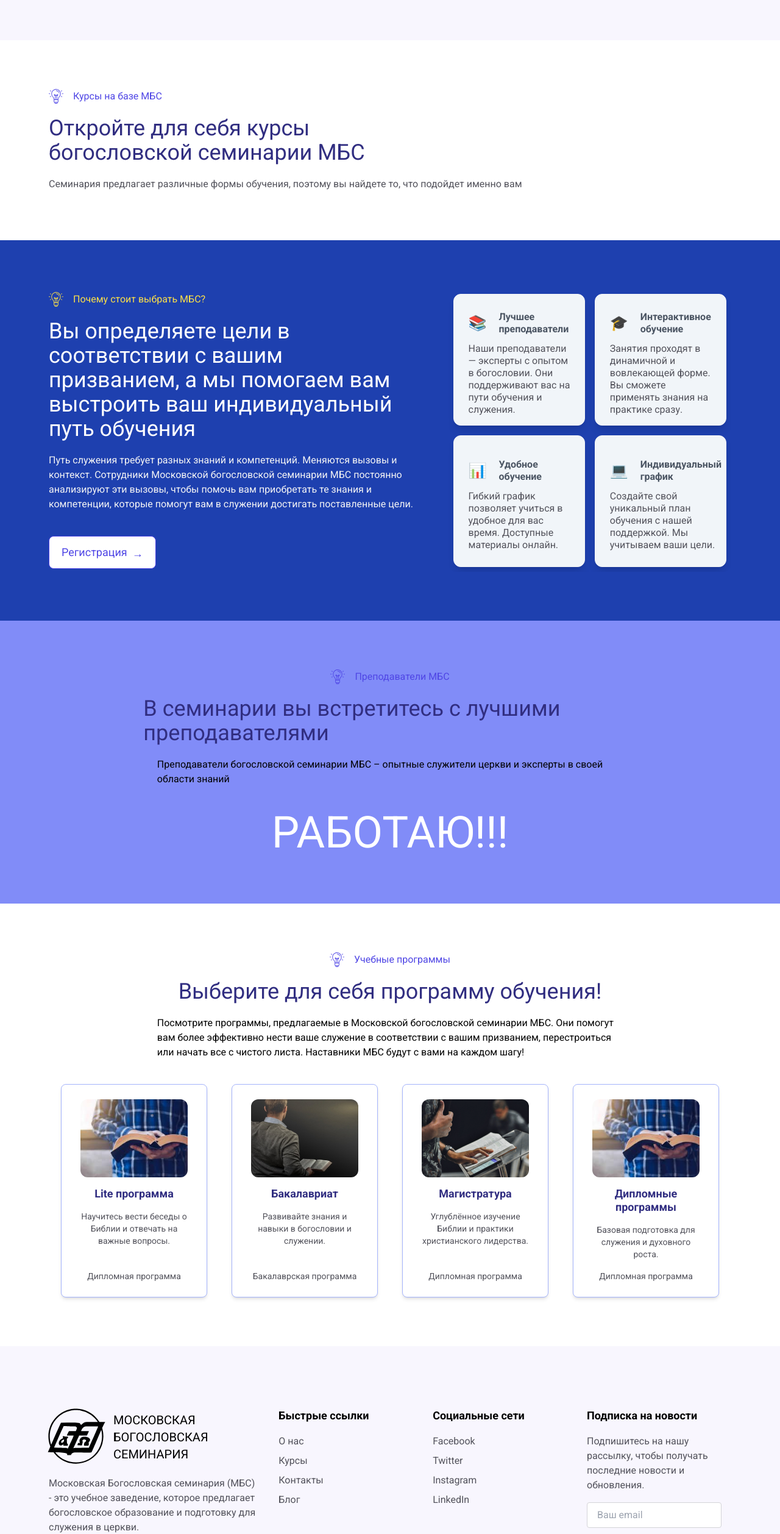
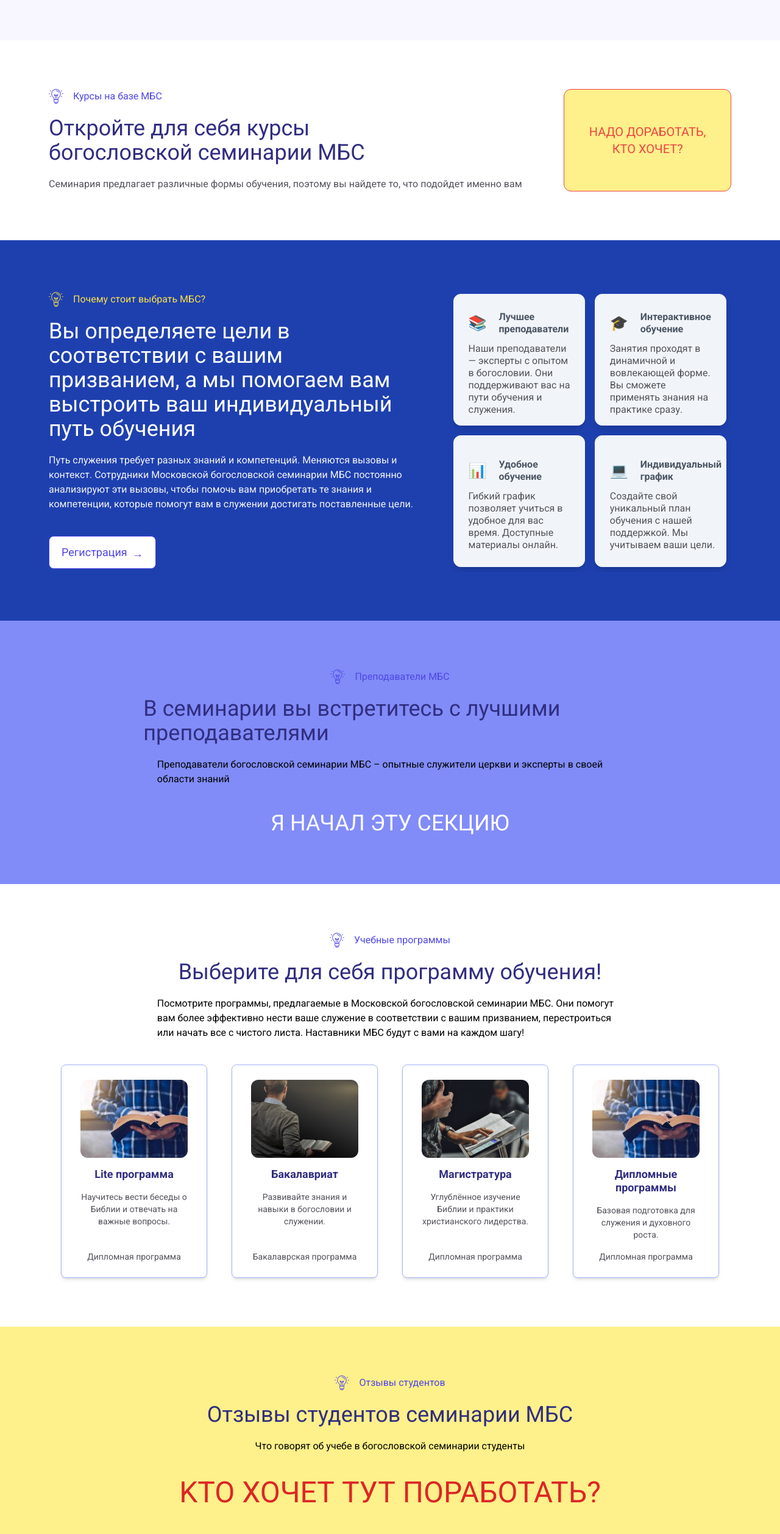
Before and after one commit to ValentinK2410/seminary, a React (Create React App) app: page / in a window 1280 px wide. Shown: the part 2304-4820 px from the top of the page at 61% size. Built offline with nearby package versions, Linux system fonts and the light colour scheme.

Commit message:
add campus section

```diff
--- a/src/HomePage.jsx
+++ b/src/HomePage.jsx
@@ -7,6 +7,8 @@ import { WhyChooseUs } from './features/whyChooseUs/WhyChooseUs';
 import { Educations } from './features/educations/Educations';
 import { Banner } from './features/banner/Banner';
 import { Teachers } from './features/teachers/Teachers';
+import { StudentsFeedback } from './features/feedback/StudentsFeedback';
+import { AboutCampus } from './features/campus/AboutCampus';
 
 function HomePage() {
   return (
@@ -18,6 +20,8 @@ function HomePage() {
       <WhyChooseUs />
       <Teachers />
       <Educations />
+      <StudentsFeedback />
+      <AboutCampus />
     </Layout>
   );
 }
--- /dev/null
+++ b/src/features/campus/AboutCampus.jsx
@@ -0,0 +1,28 @@
+import { PrimaryButton } from '../../componentLibrary/PrimaryButton'
+import aboutCampus from '../../images/aboutCampus.jpg';
+import { LightBulbTopic } from '../../components/LightBulbTopic';
+
+export const AboutCampus = () => {
+  return (
+    <section className='w-full  p-6 sm:p-20 flex'>
+      <article className='mx-auto max-w-7xl flex gap-10 lg:gap-20 items-center flex-col-reverse lg:flex-row'>
+        <div className='w-full  mx-auto flex flex-col items-center sm:items-start text-center  justify-center gap-5'>
+           <LightBulbTopic topic='Прекрасные условия' />
+          <h3 className='text-2xl sm:text-4xl sm:text-left text-indigo-900 max-w-[29ch]'>
+            Кампус богословской семинарии
+          </h3>
+          <p className='text-zinc-600 text-left'>
+            Кампус МБС - это благословенное место, где вы не только сможете пройти курсы у лучших преподавателей братства ЕХБ, но и поговорить с наставником, укрепиться на семинарском богослужении, посетить музей Библии и истории братства.
+          </p>
+
+          <PrimaryButton className='w-fit'>
+              О семинарии МБС
+          </PrimaryButton>
+        </div>
+        <div className='overflow-hidden'>
+          <img src={aboutCampus} alt="about us" className='rounded-lg max-h-[500px]' />
+        </div>
+      </article>
+    </section>
+  )
+}
--- a/src/features/courses/Courses.jsx
+++ b/src/features/courses/Courses.jsx
@@ -2,7 +2,7 @@ import { LightBulbTopic } from '../../components/LightBulbTopic';
 
 export const Courses = () => {
   return (
-    <section className='p-6 sm:p-20  flex flex-col'>
+    <section className='p-6 sm:p-20  flex gap-10'>
       <div className='w-full max-w-7xl mx-auto flex justify-between flex-col space-y-5  items-center sm:items-start'>
         <LightBulbTopic topic='Курсы на базе МБС' />
         <h3 className='text-2xl sm:text-4xl text-indigo-900 max-w-[29ch]'>
@@ -12,6 +12,11 @@ export const Courses = () => {
           Семинария предлагает различные формы обучения, поэтому вы найдете то, что подойдет именно вам
         </p>
       </div>
+
+      <div className='border p-6 rounded-xl flex justify-center items-center border-red-500 bg-yellow-200'>
+            <p className="text-xl text-center text-red-500">НАДО ДОРАБОТАТЬ, КТО ХОЧЕТ? </p>
+      </div>
+
     </section>
   )
 }
--- /dev/null
+++ b/src/features/feedback/StudentsFeedback.jsx
@@ -0,0 +1,25 @@
+import { LightBulbTopic } from "../../components/LightBulbTopic";
+
+
+export const StudentsFeedback = () => {
+
+  return (
+    <section className="p-6 sm:p-20 bg-yellow-200 flex  items-center">
+      <div className="w-full max-w-7xl mx-auto flex  flex-col gap-10 ">
+        <div className="flex text-center flex-col justify-center items-center space-y-5">
+          <LightBulbTopic topic='Отзывы студентов' />
+          <h3 className="mx-auto text-2xl sm:text-4xl text-indigo-900 text-left max-w-[40ch]">
+            Отзывы студентов семинарии МБС
+          </h3>
+          <p className="w-full max-w-[85ch]">
+            Что говорят об учебе в богословской семинарии студенты
+          </p>
+        </div>
+
+        <div className="flex flex-wrap gap-10 justify-center">
+              <p className="text-5xl text-red-600">KTO ХОЧЕТ ТУТ ПОРАБОТАТЬ?</p>
+        </div>
+      </div>
+    </section>
+  );
+};
--- a/src/features/teachers/Teachers.jsx
+++ b/src/features/teachers/Teachers.jsx
@@ -17,7 +17,7 @@ export const Teachers = () => {
         </div>
 
         <div className="flex flex-wrap gap-10 justify-center">
-          <p className="text-7xl text-white">РАБОТАЮ!!!</p>
+          <p className="text-4xl text-white">Я НАЧАЛ ЭТУ СЕКЦИЮ </p>
           {/* {listOfTeachers.map((resource, index) => (
             <div
               key={resource.id}
```
Also changed, not shown: src/images/aboutCampus.jpg (added), 1 other file (tests, documents, lock files or other folders).
